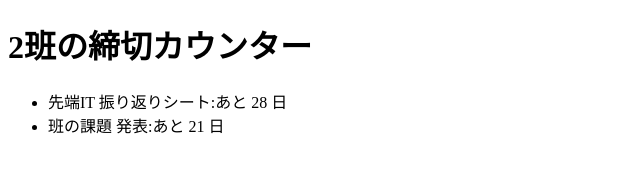
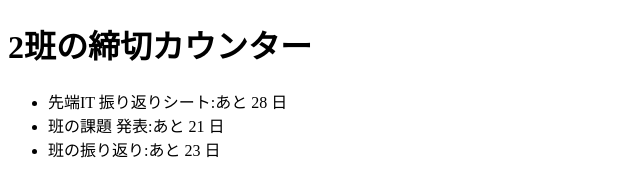
Before and after one commit to neec-sentan-it-2026/team02-deadline, a website: page public/index.html in a window 1280 px wide. Shown: the whole page, without its empty margins (0-640 px from the left). Drawn offline with Linux system fonts and the light colour scheme.

Commit message:
締切データをもう1件追加

```diff
--- a/public/index.html
+++ b/public/index.html
@@ -13,6 +13,7 @@
     const deadlines = [
       { name: '先端IT 振り返りシート', date: '2026-12-25' },
       { name: '班の課題 発表', date: '2026-12-18' },
+      { name: '班の振り返り', date: '2026-12-20' },
     ];
     const list = document.getElementById('list');
     for (const d of deadlines) {
```
